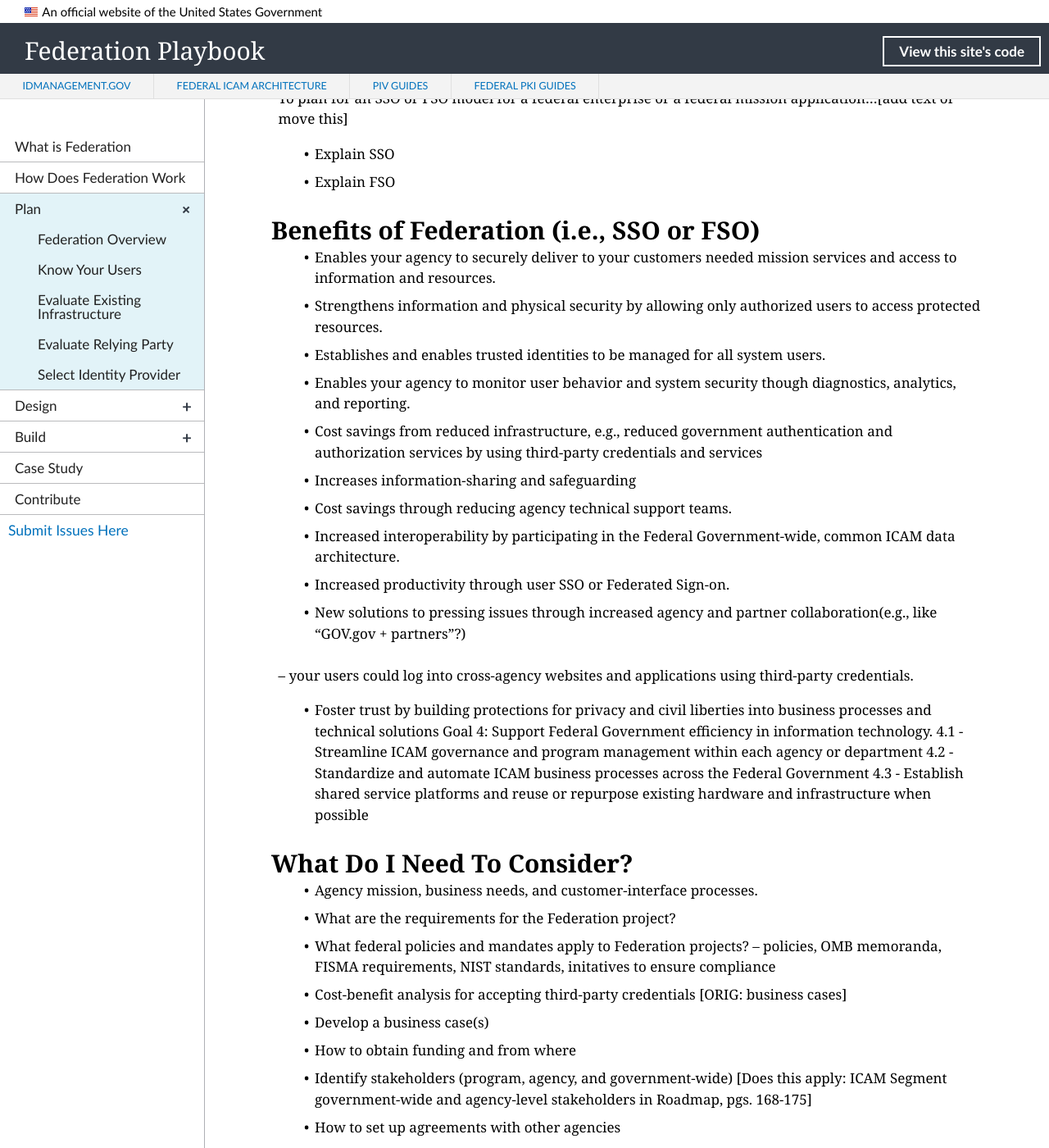
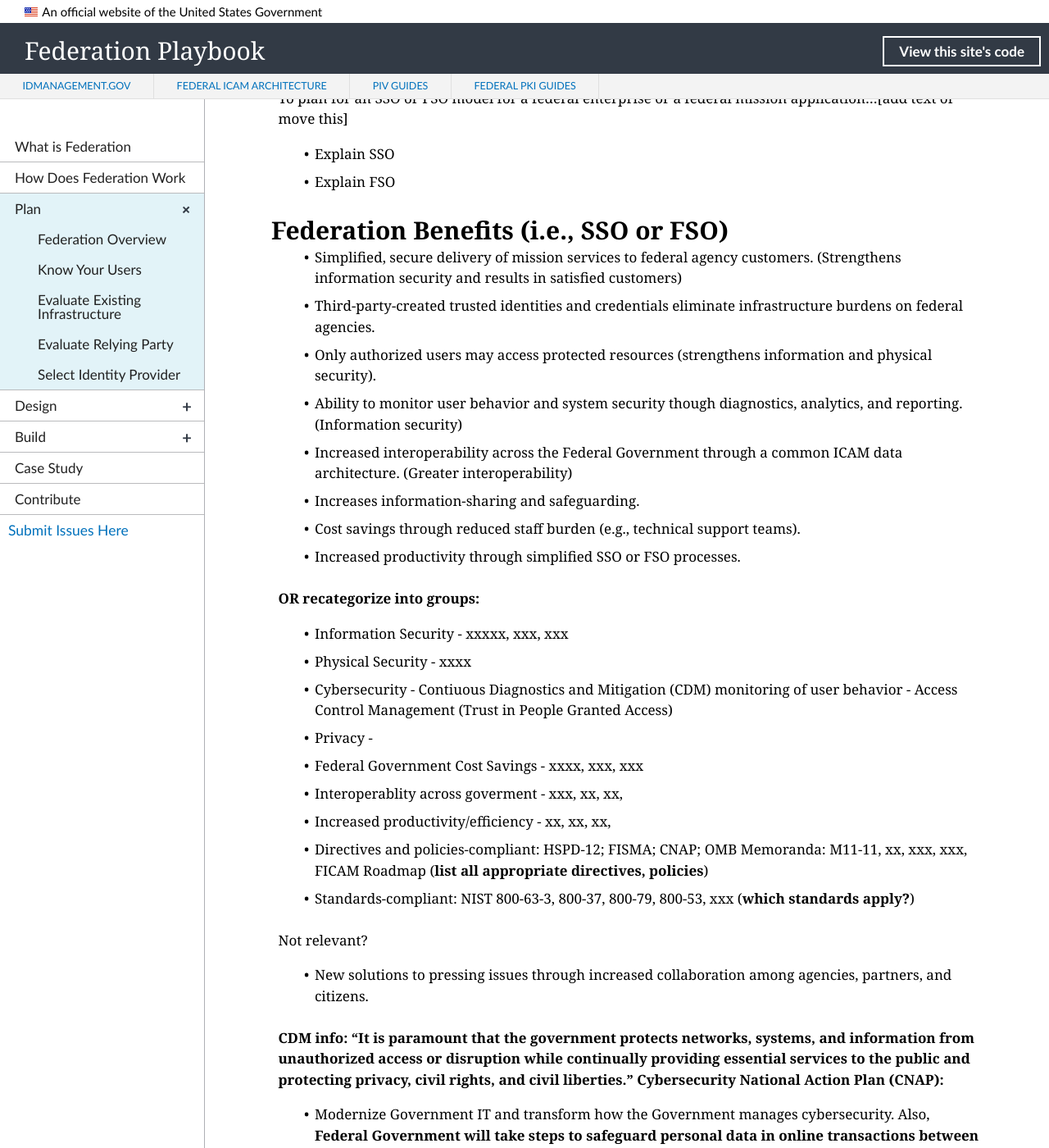
Before and after one commit to GSA/ficam-federation, a Jekyll site: the page built from _plan/00_index.md, in a window 1280 px wide and 1400 px high, scrolled down 1039 px. Shown: the whole window at 82% size. Built offline with Jekyll 4.4.1, drawn with Linux system fonts in a browser that asks for light colours; nearby versions of some CDN libraries; library files that are not in the unit come from our copies; some of the changed text lies outside the part shown.

Commit message:
Update 00_index.md
Add notes from CNAP and CDM (DHS) for reference/possible words inclusion

```diff
--- a/_plan/00_index.md
+++ b/_plan/00_index.md
@@ -28,19 +28,38 @@
 * Explain SSO
 * Explain FSO
 
-## Benefits of Federation (i.e., SSO or FSO)
-* Enables your agency to securely deliver to your customers needed mission services and access to information and resources.
-* Strengthens information and physical security by allowing only authorized users to access protected resources.
-* Establishes and enables trusted identities to be managed for all system users.
-* Enables your agency to monitor user behavior and system security though diagnostics, analytics, and reporting.
-* Cost savings from reduced infrastructure, e.g., reduced government authentication and authorization services by using third-party credentials and services
-* Increases information-sharing and safeguarding
-* Cost savings through reducing agency technical support teams.
-* Increased interoperability by participating in the Federal Government-wide, common ICAM data architecture.
-* Increased productivity through user SSO or Federated Sign-on.
-* New solutions to pressing issues through increased agency and partner collaboration(e.g., like "GOV.gov + partners"?)
+## Federation Benefits (i.e., SSO or FSO)
+* Simplified, secure delivery of mission services to federal agency customers. (Strengthens information security and results in satisfied customers)
+* Third-party-created trusted identities and credentials eliminate infrastructure burdens on federal agencies.
+* Only authorized users may access protected resources (strengthens information and physical security).
+* Ability to monitor user behavior and system security though diagnostics, analytics, and reporting. (Information security)
+* Increased interoperability across the Federal Government through a common ICAM data architecture. (Greater interoperability)
+* Increases information-sharing and safeguarding.
+* Cost savings through reduced staff burden (e.g., technical support teams).
+* Increased productivity through simplified SSO or FSO processes.
 
--- your users could log into cross-agency websites and applications using third-party credentials.
+**OR recategorize into groups:**
+* Information Security - xxxxx, xxx, xxx
+* Physical Security - xxxx
+* Cybersecurity - Contiuous Diagnostics and Mitigation (CDM) monitoring of user behavior - Access Control Management (Trust in People Granted Access)
+* Privacy -
+* Federal Government Cost Savings - xxxx, xxx, xxx
+* Interoperablity across goverment - xxx, xx, xx,
+* Increased productivity/efficiency - xx, xx, xx,
+* Directives and policies-compliant: HSPD-12; FISMA; CNAP; OMB Memoranda:  M11-11, xx, xxx, xxx, FICAM Roadmap (**list all appropriate directives, policies**)
+* Standards-compliant: NIST 800-63-3, 800-37, 800-79, 800-53, xxx (**which standards apply?**)
+
+Not relevant?
+* New solutions to pressing issues through increased collaboration among agencies, partners, and citizens.
+
+**CDM info:
+"It is paramount that the government protects networks, systems, and information from unauthorized access or disruption while continually providing essential services to the public and protecting privacy, civil rights, and civil liberties."**
+**Cybersecurity National Action Plan (CNAP):**
+- Modernize Government IT and transform how the Government manages cybersecurity.  Also, **Federal Government will take steps to safeguard personal data in online transactions between citizens and the government, including through a new action plan to drive the Federal Government’s adoption and use of _effective identity proofing and strong multi-factor authentication methods_** and a systematic review of where the Federal Government can reduce reliance on Social Security Numbers as an identifier of citizens.
+- The Department of Homeland Security, the **General Services Administration**, and other Federal agencies will increase the availability of government-wide shared services for IT and cybersecurity, with the **goal of taking each individual agency out of the business of building, owning, and operating their own IT when more efficient, effective, and secure options are available, as well as ensuring that individual agencies are not left on their own to defend themselves against the most sophisticated threats.**
+- The Federal Government is accelerating **adoption of strong multi-factor authentication and identity proofing for citizen-facing Federal Government digital services.**  The **General Services Administration will establish a new program that will better protect and secure the data and personal information of Americans as they interact with Federal Government services, including tax data and benefit information.**
+
+-- your users could log into external-facing websites and applications using third-party credentials.
 
 * Foster trust by building protections for privacy and civil liberties into business processes and technical solutions
 Goal 4: Support Federal Government efficiency in information technology.
```
